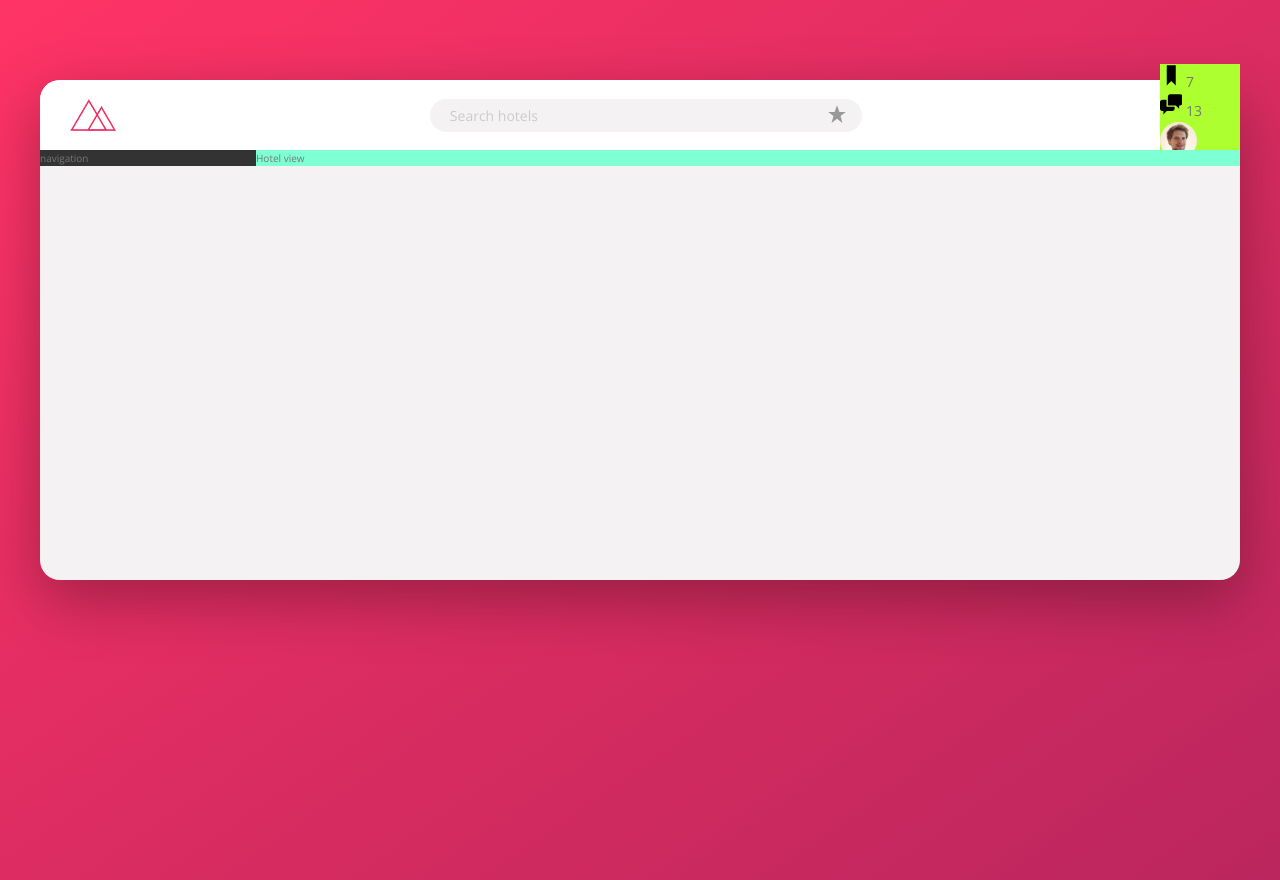
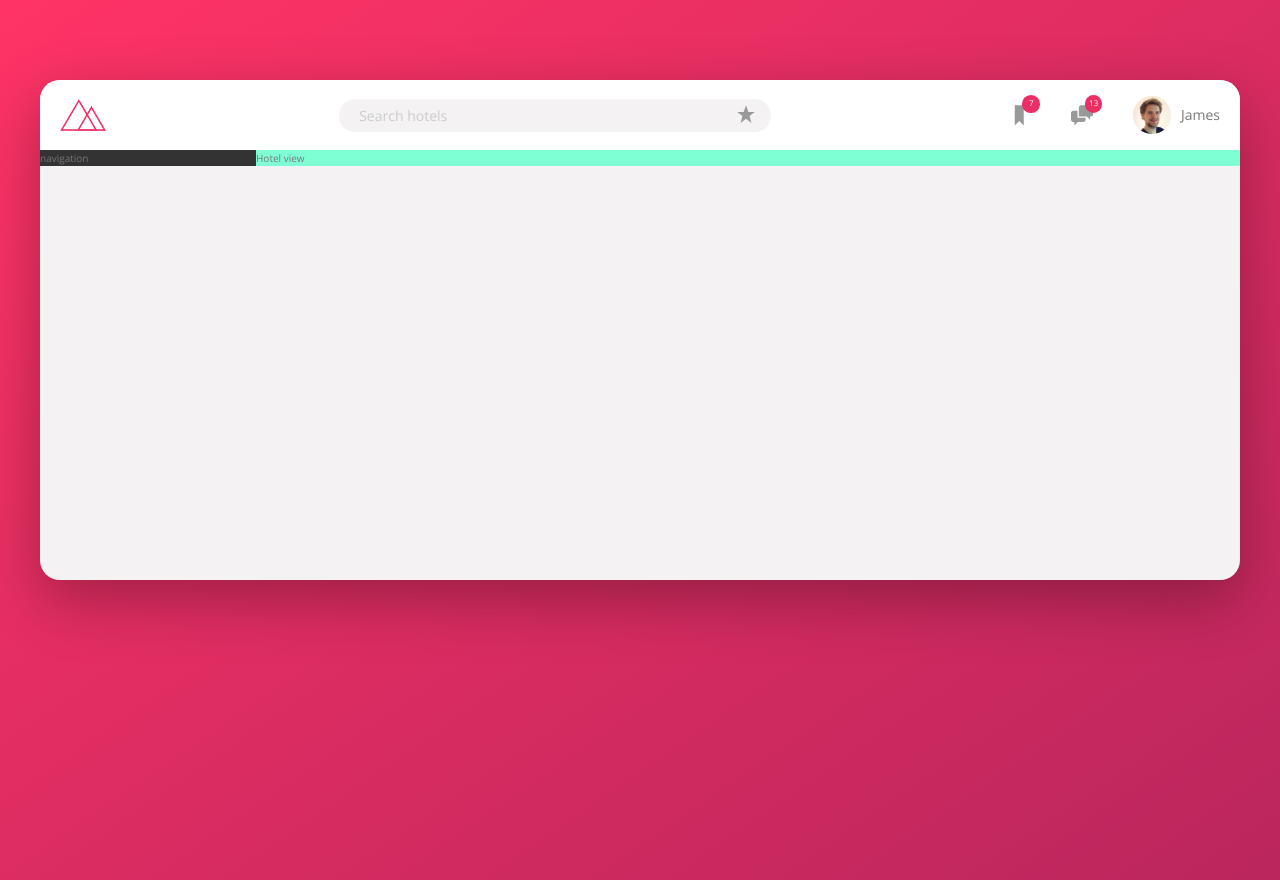
Before and after one commit to LucioFider/trilo-website, a website: page index.html in a window 1280 px wide. Drawn offline with nearby package versions, Linux system fonts and the light colour scheme.

Commit message:
2nd-commit

```diff
--- a/sass/_components.scss
+++ b/sass/_components.scss
@@ -3,7 +3,7 @@
 
 .logo {
   height: 3.25rem;
-  margin-left: 3rem;
+  margin-left: 2rem;
 }
 
 //////////////////////////
@@ -61,21 +61,50 @@
 /////////////////////////
 /// user nav
 .user-nav {
-  background-color: greenyellow;
-  &__box {
+  display: flex;
+  align-items: center;
+  align-self: stretch;
+
+  & > * {
+    padding: 0 2rem;
+    cursor: pointer;
+    height: 100%;
+    display: flex;
+    align-items: center;
+  }
+
+  & > *:hover {
+    background-color: var(--color-grey-light-2);
+    // border-top-right-radius: 2rem;
+  }
+
+  &__icon-box {
+    position: relative;
   }
   &__icon {
     height: 2.25rem;
     width: 2.25rem;
+    fill: var(--color-grey-dark-3);
   }
   &__notification {
+    font-size: 0.8rem;
+    height: 1.75rem;
+    width: 1.75rem;
+    border-radius: 50%;
+    background-color: var(--color-primary);
+    color: #fff;
+    position: absolute;
+    top: 1.5rem;
+    right: 1.1rem;
+
+    display: flex;
+    justify-content: center;
+    align-items: center;
   }
-  &__user {
-  }
+
   &__user-photo {
     height: 3.75rem;
     border-radius: 50%;
-  }
-  &__user-name {
+    margin-right: 1rem;
   }
 }
```
Also changed, not shown: css/style.css, 1 other file.
